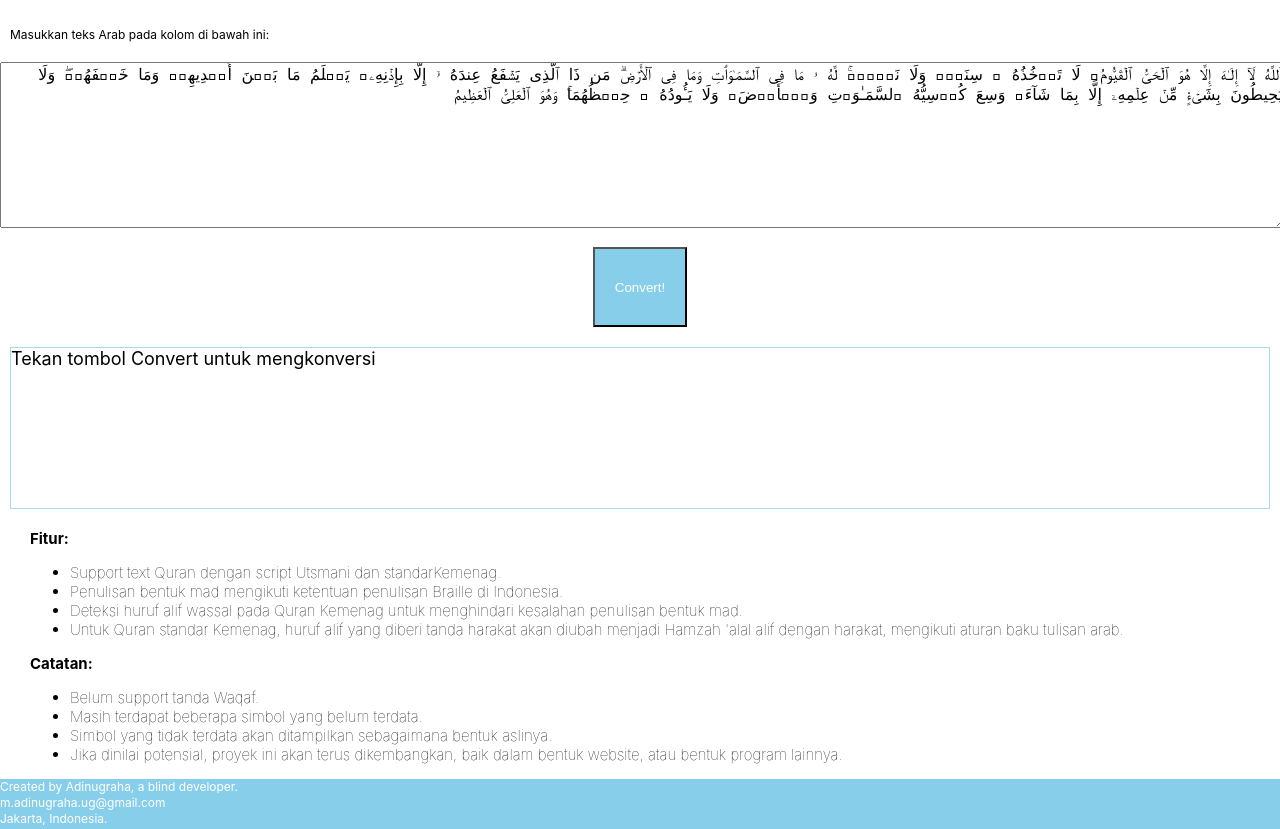
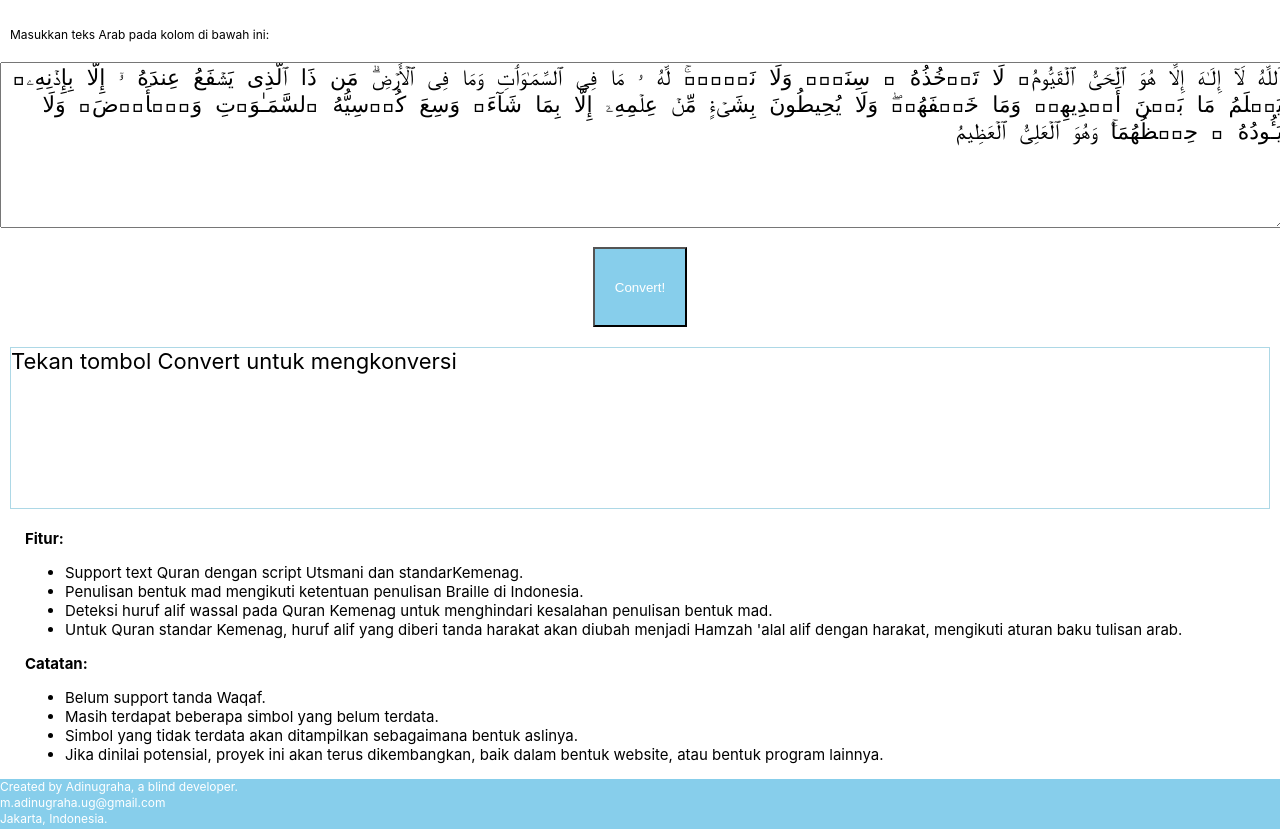
Before and after one commit to adinugraha2611/arabbrailleconverter, a plain HTML site: page index.html in a window 1280 px wide. Shown: the part 157-986 px from the top of the page. Drawn offline with Linux system fonts and the light colour scheme.

Commit message:
fix text size

```diff
--- a/style.css
+++ b/style.css
@@ -28,7 +28,7 @@ label {
   height: 20vh;
   max-width: 100%;
   text-align: right;
-  font-size: 16px;
+  font-size: 22px;
   overflow-y: auto;
 }
 input[type="button"] {
@@ -44,12 +44,11 @@ input[type="button"] {
   height: 20vh;
   max-width: 100%;
   margin: 20px 10px;
-  font-size: 18px;
+  font-size: 22px;
   overflow-y: auto;
 }
 article {
-  padding-left: 30px;
-  font-weight: lighter;
+  padding-left: 25px;
 }
 footer {
   height: 50px;
```
